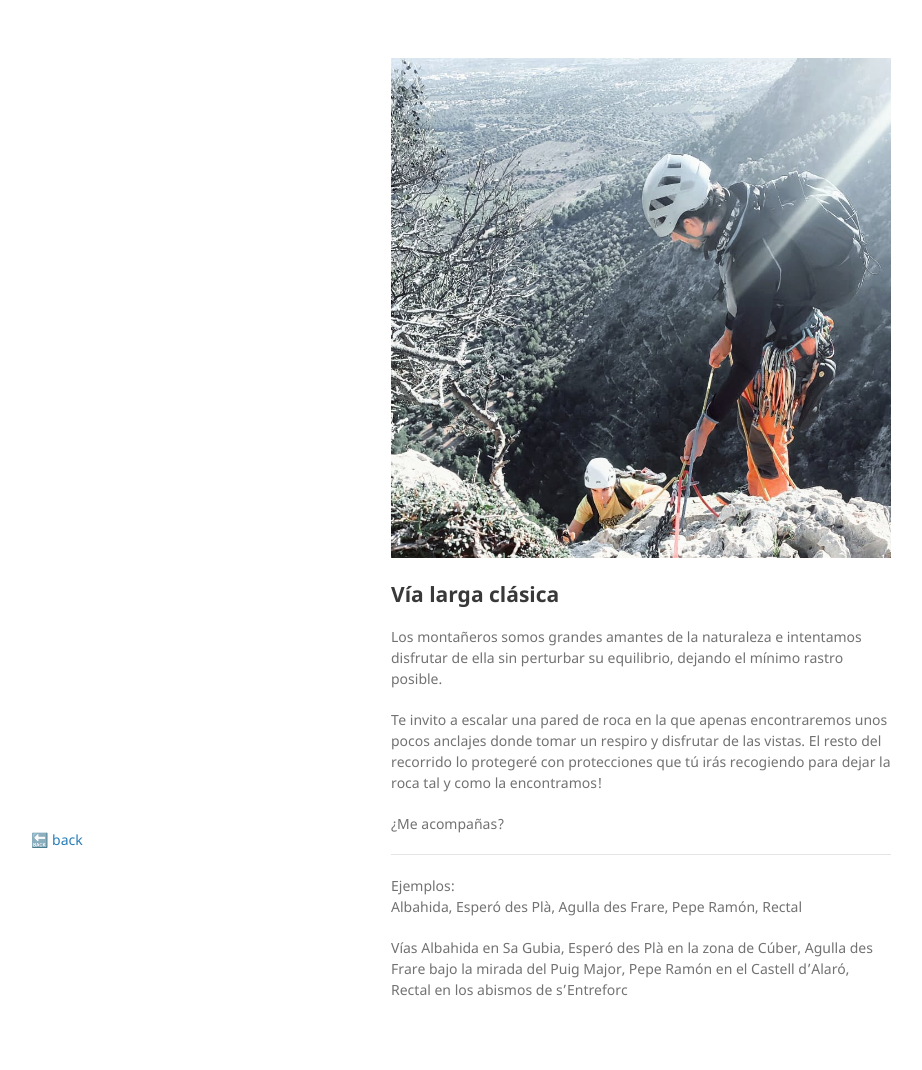
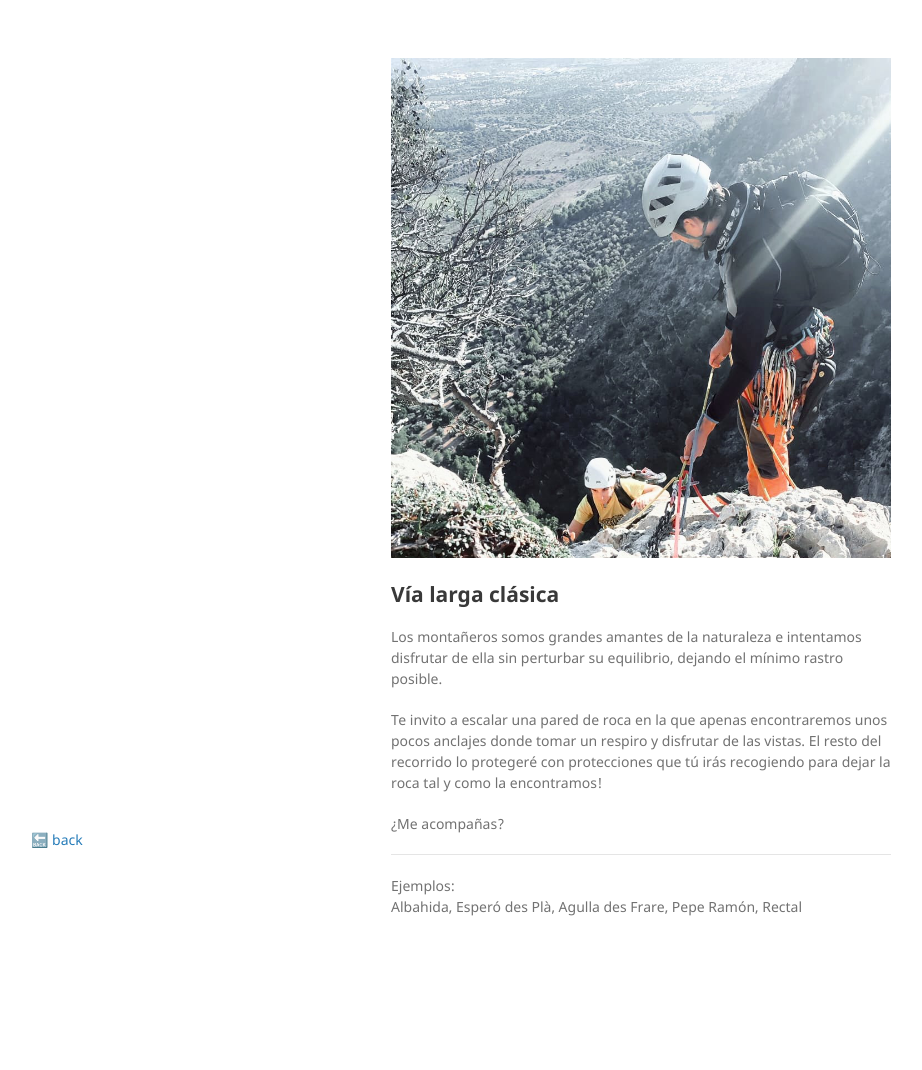
Before and after one commit to indradecastro/MountainGuide, a Jekyll site: the page built from vía-clásica.md, in a window 1280 px wide. Shown: the whole page, without its empty margins (179-1101 px from the left). Built offline with Jekyll 4.4.1, drawn with Linux system fonts in a browser that asks for light colours; after the commit the page ends 987 px from its top, so only the background shows below that.

Commit message:
espaciar

```diff
--- a/vía-clásica.md
+++ b/vía-clásica.md
@@ -14,5 +14,3 @@ Te invito a escalar una pared de roca en la que apenas encontraremos unos pocos
 * * *
 Ejemplos:<br>
 Albahida, Esperó des Plà, Agulla des Frare, Pepe Ramón, Rectal
-
-Vías Albahida en Sa Gubia, Esperó des Plà en la zona de Cúber, Agulla des Frare bajo la mirada del Puig Major, Pepe Ramón en el Castell d'Alaró, Rectal en los abismos de s'Entreforc
```
